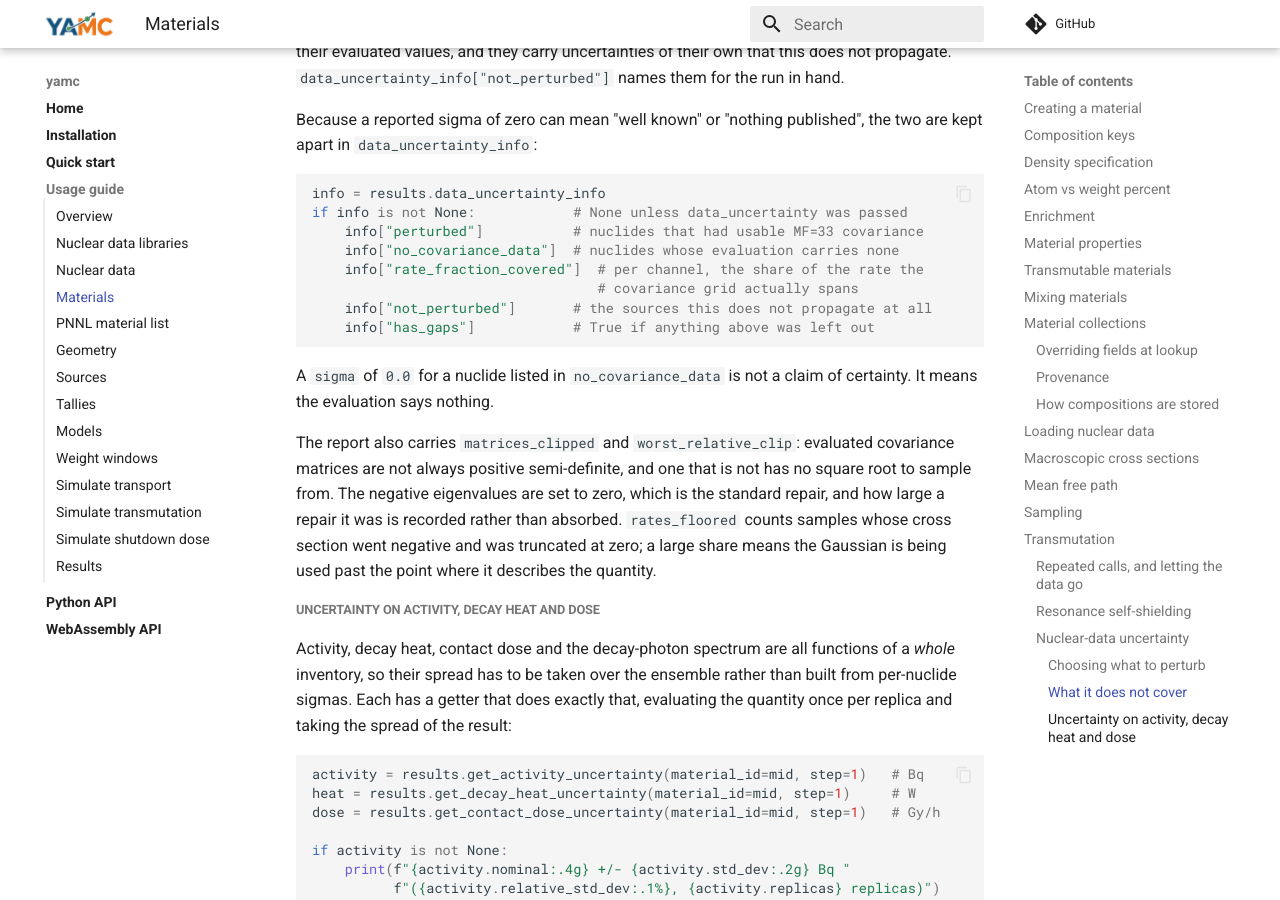
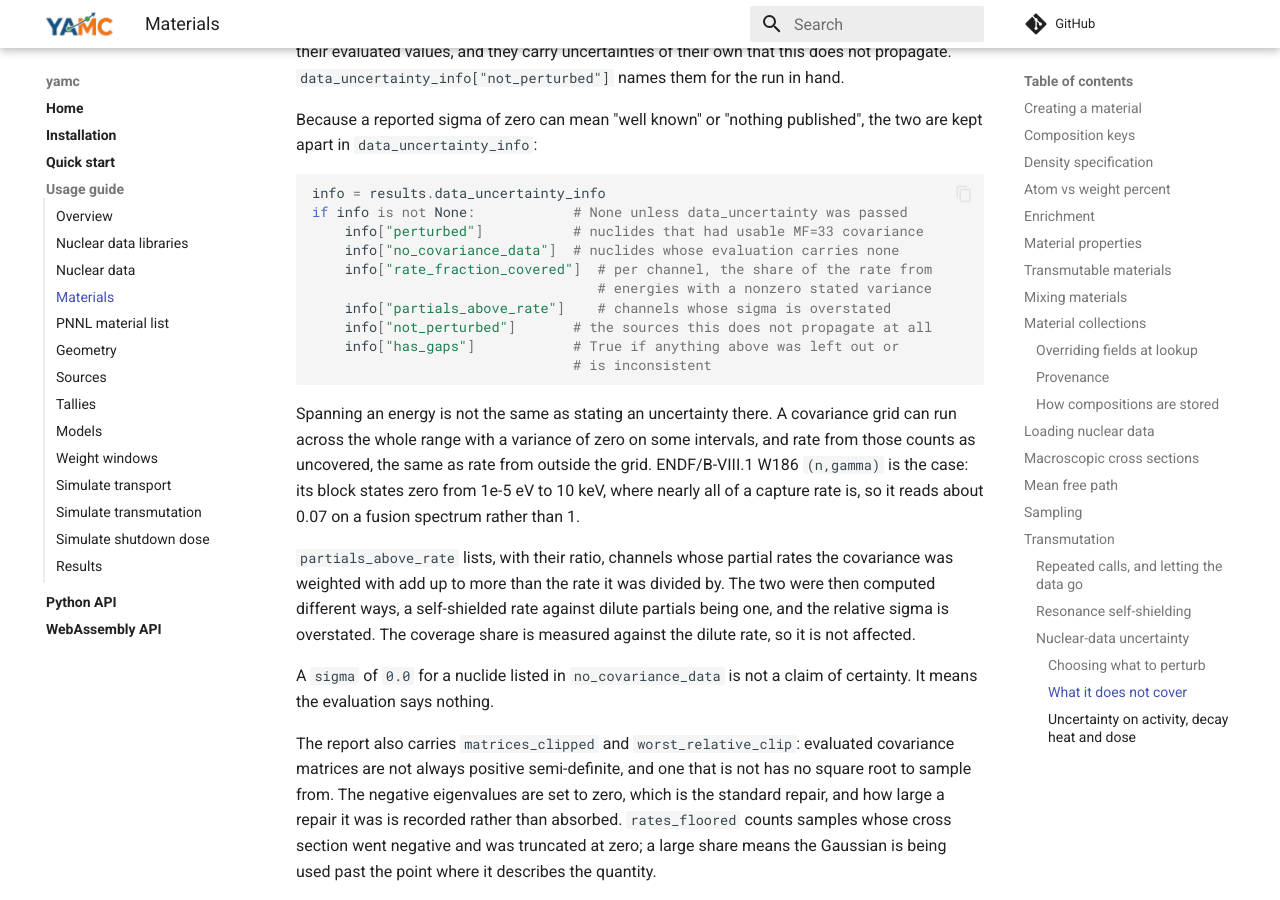
Before and after one commit to fusion-neutronics/yamc, an MkDocs documentation site: the page built from docs/materials.md, in a window 1280 px wide and 900 px high, scrolled down 11535 px. Built offline with MkDocs 1.6.1 and Material for MkDocs 9.7.7, drawn with Linux system fonts in a browser that asks for light colours; comment, search, counter and statistics services are not loaded.

Commit message:
Define coverage by stated variance
rate_fraction_covered now counts only rate from energies where the
evaluation states a nonzero variance (fusion-neutronics/core branch
fix/covariance-coverage-zero-variance, #166 item 3). The docs still said
it was the share the covariance grid spans. Restate the definition with
the W186 (n,gamma) case, list partials_above_rate, and say has_gaps also
counts inconsistencies.

````diff
--- a/docs/materials.md
+++ b/docs/materials.md
@@ -566,11 +566,26 @@ info = results.data_uncertainty_info
 if info is not None:            # None unless data_uncertainty was passed
     info["perturbed"]           # nuclides that had usable MF=33 covariance
     info["no_covariance_data"]  # nuclides whose evaluation carries none
-    info["rate_fraction_covered"]  # per channel, the share of the rate the
-                                   # covariance grid actually spans
+    info["rate_fraction_covered"]  # per channel, the share of the rate from
+                                   # energies with a nonzero stated variance
+    info["partials_above_rate"]    # channels whose sigma is overstated
     info["not_perturbed"]       # the sources this does not propagate at all
-    info["has_gaps"]            # True if anything above was left out
+    info["has_gaps"]            # True if anything above was left out or
+                                # is inconsistent
 ```
+
+Spanning an energy is not the same as stating an uncertainty there. A
+covariance grid can run across the whole range with a variance of zero on some
+intervals, and rate from those counts as uncovered, the same as rate from
+outside the grid. ENDF/B-VIII.1 W186 ``(n,gamma)`` is the case: its block
+states zero from 1e-5 eV to 10 keV, where nearly all of a capture rate is, so
+it reads about 0.07 on a fusion spectrum rather than 1.
+
+``partials_above_rate`` lists, with their ratio, channels whose partial rates
+the covariance was weighted with add up to more than the rate it was divided
+by. The two were then computed different ways, a self-shielded rate against
+dilute partials being one, and the relative sigma is overstated. The coverage
+share is measured against the dilute rate, so it is not affected.
 
 A ``sigma`` of ``0.0`` for a nuclide listed in ``no_covariance_data`` is not a
 claim of certainty. It means the evaluation says nothing.
````
